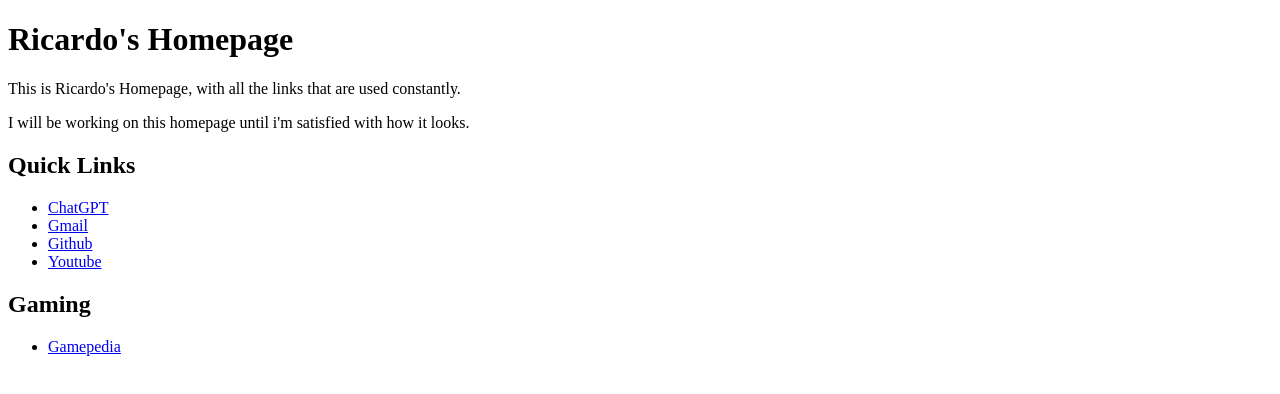
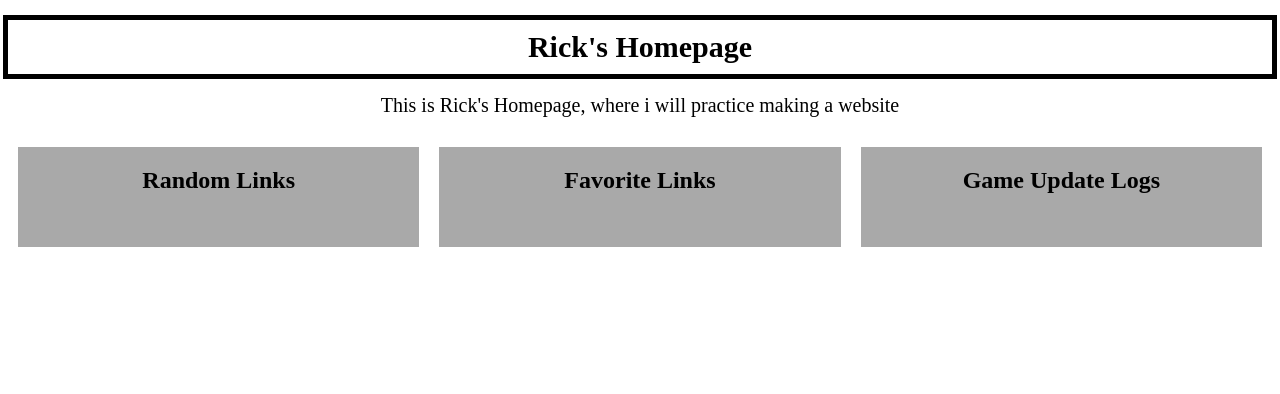
Before and after one commit to X01PowerArmor/ricardo-website, a plain HTML site: page homepage.html in a window 1280 px wide. Drawn offline with Linux system fonts and the light colour scheme.

Commit message:
Added columns Got rid of links

```diff
--- a/homepage.html
+++ b/homepage.html
@@ -5,29 +5,20 @@
     <meta name="viewport" content="width=device-width, initial-scale=1.0">
     <title>Ricardo's Homepage</title>
     <link rel="stylesheet" href="style.css">
-    <h1><strong>Ricardo's Homepage</strong></h1>
-
+    <h1><strong>Rick's Homepage</strong></h1>
+    <p class="desc">This is Rick's Homepage, where i will practice making a website</p>
 </head>
 <body>
-    <div>
-        <p>This is Ricardo's Homepage, with all the links that are used constantly.</p>
-        <p>I will be working on this homepage until i'm satisfied with how it looks.</p>
-    </div>
-    <div>
-        <h2>Quick Links</h2>
-        <ul>
-        <li><a href="https://chat.openai.com" target="_blank" rel="noopener noreferrer"> ChatGPT</li>
-        <li><a href="https://gmail.com" target="_blank" rel="noopener noreferrer"> Gmail</li>
-        <li><a href="https://github.com" target="_blank" rel="noopener noreferrer"> Github</li>
-        <li><a href="https://youtube.com" target="_blank" rel="noopener noreferrer"> Youtube</li>
-        </ul>
-        </a>
-    </div>
-    <div>
-        <h2>Gaming</h2>
-        <ul>
-            <li> <a href="https://www.fandom.com" target="_blank" rel="noopener noreferrer"> Gamepedia</a></a></li>
-        </ul>
-    </div>
+    <section class="flex-container">
+        <div class="one">
+            <h2>Random Links</h2>
+        </div>
+        <div class="two">
+            <h2>Favorite Links</h2>
+        </div>
+        <div class="three">
+            <h2>Game Update Logs</h2>
+        </div>
+    </section>
 </body>
 </html>
--- a/style.css
+++ b/style.css
@@ -0,0 +1,21 @@
+h1 {
+text-align: center;
+font-size: 30px;
+outline: 5px solid rgb(0, 0, 0);
+padding: 10px;
+}
+.desc {
+    text-align: center;
+    font-size: 20px;
+}
+.flex-container {
+    display: flex;
+}
+.flex-container div {
+    outline: 5px black;
+    text-align: center;
+    background: darkgray;
+    height: 100px;
+    flex: 1;
+    margin: 10px;
+}
```
